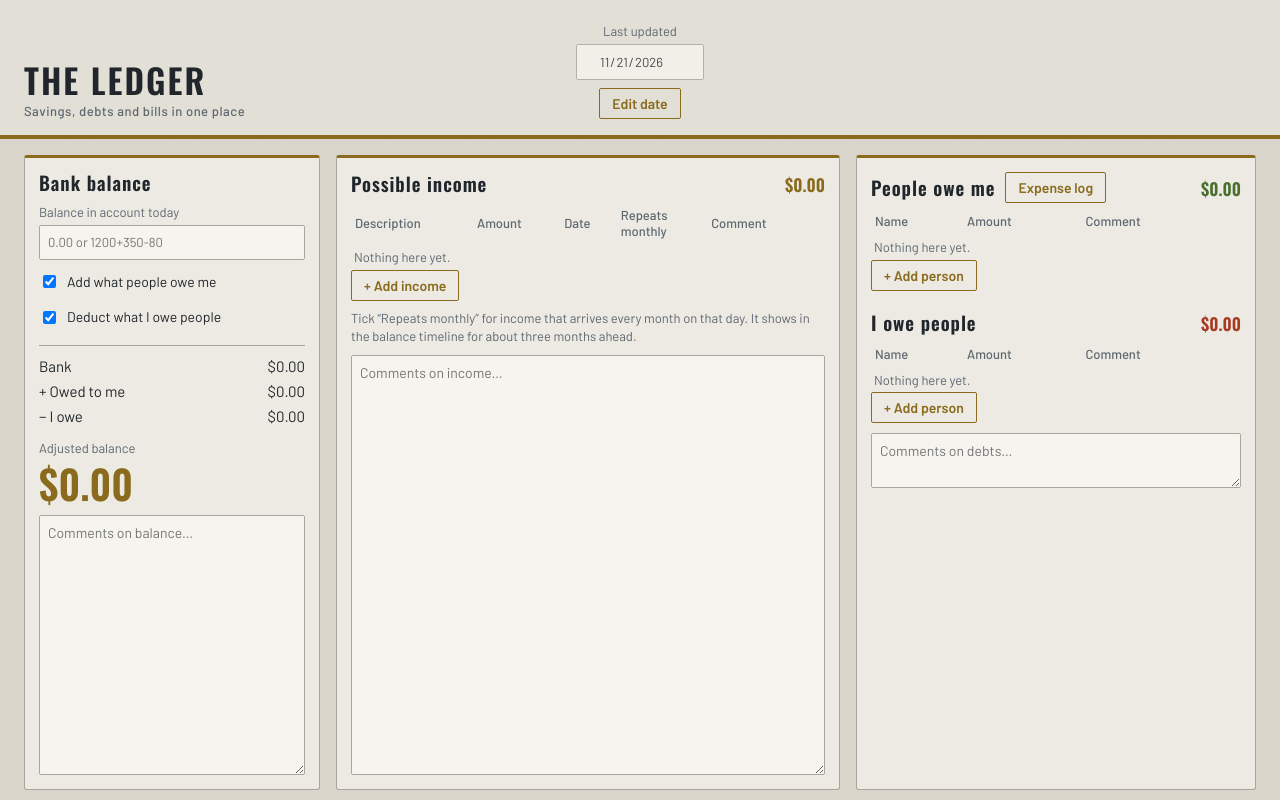
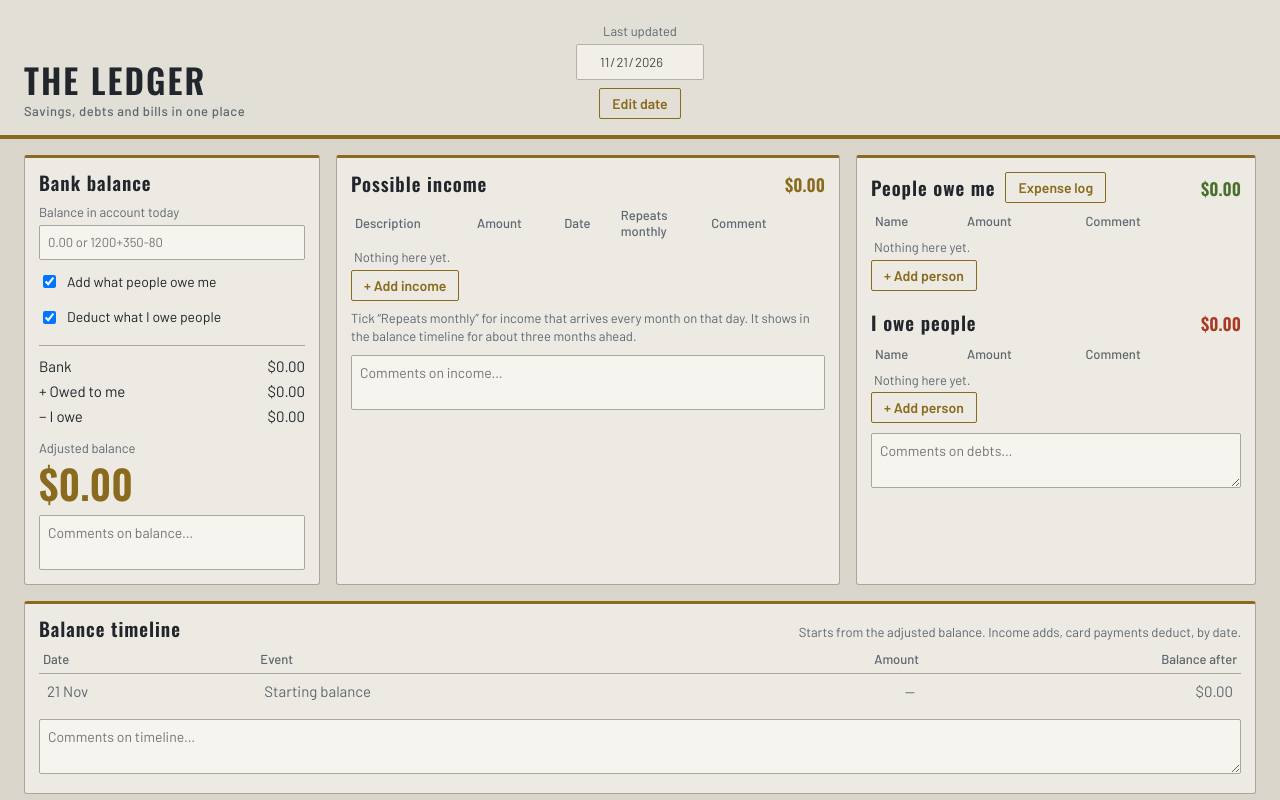
Before and after one commit to LiangChuan97/liangchuan97.github.io, a plain HTML site: page ledger/index.html in a window 1280 px wide. Shown: the top 800 px of the page. Drawn offline with nearby package versions, Linux system fonts and the light colour scheme.

Commit message:
Auto-size the bank and income comments boxes to their text
Co-Authored-By: Claude Sonnet 5.5 <noreply@anthropic.com>
Claude-Session: https://claude.ai/code/session_01MLxfZNU9GnzB9XywT6XZwZ

```diff
--- a/ledger/index.html
+++ b/ledger/index.html
@@ -18,7 +18,7 @@ label.d{display:flex;flex-direction:column;gap:4px;color:var(--mute);font-size:1
 .upd{display:flex;flex-direction:column;align-items:center;gap:8px;text-align:center}.upd label.d{align-items:center}.upd input{width:auto;text-align:center}input:disabled{opacity:.8;cursor:not-allowed}
 @media(max-width:720px){header{grid-template-columns:1fr;justify-items:center;text-align:center}}
 [hidden]{display:none!important}
-.fl{display:flex;flex-direction:column}.fl>button{align-self:flex-start}.fl textarea{flex:1 1 auto;min-height:260px}
+.fl{display:flex;flex-direction:column}.fl>button{align-self:flex-start}.fl textarea{flex:0 0 auto;min-height:44px;resize:none;overflow:hidden}
 .hb{display:flex;align-items:center;gap:10px;flex-wrap:wrap}
 .lp{max-width:1100px;margin:16px auto 40px;padding:0 24px}@media(max-width:720px){.lp{padding:0 12px}}
 .ls td{padding:6px 8px;border-top:1px solid var(--line)}
@@ -213,4 +213,10 @@ const B=document.getElementById('bank');B.value=S.bank;B.oninput=()=>{S.bank=B.v
 ['useMe','useI'].forEach(k=>{const e=document.getElementById(k);e.checked=S[k];e.onchange=()=>{S[k]=e.checked;save();calc()}});
 document.querySelectorAll('[data-note]').forEach(t=>{t.value=S.notes[t.dataset.note]||'';t.oninput=()=>{S.notes[t.dataset.note]=t.value;save()}});
 Object.keys(SEC).forEach(draw);calc();
+const grow=t=>{t.style.height='auto';t.style.height=(t.scrollHeight+2)+'px'};
+const autos=[...document.querySelectorAll('.fl textarea')];
+autos.forEach(t=>{t.addEventListener('input',()=>grow(t));grow(t)});
+const growAll=()=>autos.forEach(grow);
+window.addEventListener('resize',growAll);window.addEventListener('load',growAll);
+if(document.fonts&&document.fonts.ready)document.fonts.ready.then(growAll);
 </script></body></html>
```
